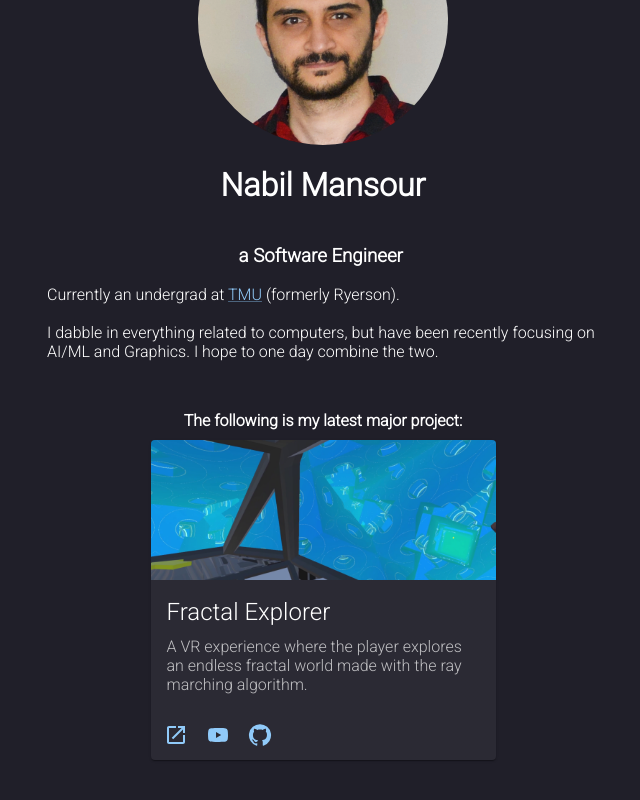
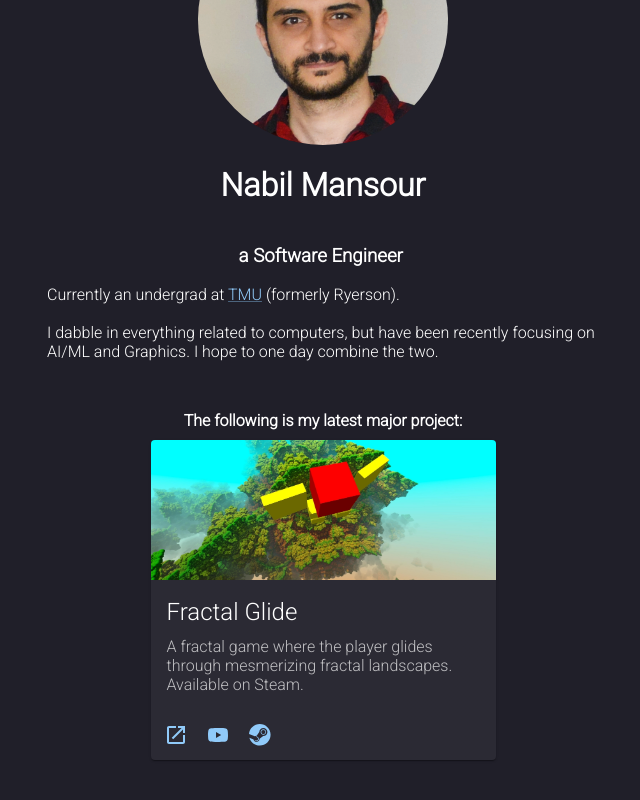
Before and after one commit to NabilNYMansour/Personal-website, a React (Create React App) app: page / in a window 1280 px wide. Shown: the part 238-1038 px from the top of the page, without its empty margins (317-957 px from the left). Built offline with nearby package versions, Linux system fonts and the light colour scheme.

Commit message:
added fractal glide

```diff
--- a/public/index.html
+++ b/public/index.html
@@ -9,7 +9,7 @@
     <meta name="title" content="The portfolio of Nabil Mansour" />
     <meta
       name="description"
-      content="The portfolio of Nabil Mansour: Software Engineer, GPU Programmer, and Web developer based in Toronto. Current 4th year Student at Toronto Metropolitan University."
+      content="The portfolio of Nabil Mansour: Software Engineer, GPU Programmer, and Web developer based in Toronto. Current 5th year Student at Toronto Metropolitan University."
     />
     <meta
       name="keywords"
--- a/public/projects.json
+++ b/public/projects.json
@@ -1,4 +1,12 @@
 [
+  {
+    "name": "Fractal Glide",
+    "desc": "A fractal game where the player glides through mesmerizing fractal landscapes. Available on Steam.",
+    "link": "https://nabilmansour.com/FractalGlide/",
+    "youtubeLink" : "https://www.youtube.com/watch?v=Ng7I_fqYkqo",
+    "imgLink": "fractalglide.jpg",
+    "steamLink" : "https://store.steampowered.com/app/2565200/Fractal_Glide/"
+  },
   {
     "name": "Fractal Explorer",
     "desc": "A VR experience where the player explores an endless fractal world made with the ray marching algorithm.",
--- a/src/components/project.tsx
+++ b/src/components/project.tsx
@@ -8,6 +8,7 @@ import { iProject } from "../interfaces/iProject";
 import LaunchIcon from "@mui/icons-material/Launch";
 import GitHubIcon from "@mui/icons-material/GitHub";
 import YouTubeIcon from "@mui/icons-material/YouTube";
+import SteamIcon from "../icons/steamIcon";
 
 export default function Project(project: iProject) {
   return (
@@ -58,6 +59,7 @@ export default function Project(project: iProject) {
             <YouTubeIcon />
           </IconButton>
         ) : null}
+        {project.gitLink ? (
           <IconButton
             href={project.gitLink}
             target="_blank"
@@ -67,6 +69,18 @@ export default function Project(project: iProject) {
           >
             <GitHubIcon />
           </IconButton>
+        ) : null}
+        {project.steamLink ? (
+          <IconButton
+            href={project.steamLink}
+            target="_blank"
+            rel="noreferrer"
+            size="small"
+            color="primary"
+          >
+            <SteamIcon />
+          </IconButton>
+        ) : null}
       </CardActions>
     </Card>
   );
--- /dev/null
+++ b/src/icons/steamIcon.tsx
@@ -0,0 +1,11 @@
+import SvgIcon, { SvgIconProps } from "@mui/material/SvgIcon";
+
+function SteamIcon(props: SvgIconProps) {
+  return (
+    <SvgIcon {...props}>
+      <path d="M11.7811 1C6.1102 1 1.4599 5.374 1.0198 10.9333l5.7888 2.3922c.4905-.3339 1.0827-.531 1.7208-.531.0567 0 .1125.0036.1692.0054l2.5749-3.7278V9.019c0-2.2455 1.8252-4.0716 4.0716-4.0716 2.2446 0 4.0716 1.8279 4.0716 4.0743s-1.827 4.0725-4.0716 4.0725h-.0945l-3.6684 2.6199c0 .0468.0036.0945.0036.1431 0 1.6875-1.3635 3.0564-3.051 3.0564-1.4715 0-2.7144-1.0557-2.9979-2.4543L1.3924 14.743C2.6758 19.2763 6.8374 22.6 11.7811 22.6c5.9643 0 10.7991-4.8357 10.7991-10.8S17.7445 1 11.7811 1zM7.786 17.389l-1.3257-.549c.2358.4887.6426.8991 1.1826 1.125 1.1673.4851 2.5137-.0684 2.9988-1.2375.2367-.567.2376-1.1871.0045-1.7541s-.675-1.0089-1.2393-1.2447c-.5616-.234-1.161-.2241-1.6902-.027l1.3707.567c.8604.36 1.2681 1.35.9081 2.2095-.3573.8613-1.3473 1.269-2.2086.9108H7.786zm10.2735-8.3727c0-1.4958-1.2177-2.7135-2.7135-2.7135-1.4985 0-2.7135 1.2177-2.7135 2.7135 0 1.4985 1.215 2.7135 2.7135 2.7135 1.4967 0 2.7135-1.215 2.7135-2.7135zm-4.7457-.0045c0-1.1268.9117-2.0394 2.0385-2.0394 1.1241 0 2.0394.9126 2.0394 2.0394 0 1.1259-.9153 2.0385-2.0394 2.0385-1.1277 0-2.0385-.9126-2.0385-2.0385z" />
+    </SvgIcon>
+  );
+}
+
+export default SteamIcon;
--- a/src/interfaces/iProject.tsx
+++ b/src/interfaces/iProject.tsx
@@ -5,4 +5,5 @@ export interface iProject {
     gitLink: string;
     imgLink: string;
     youtubeLink: string;
+    steamLink: string;
   }
```
Also changed, not shown: public/fractalglide.jpg (added). Lines whose indentation alone changed are shown as unchanged.
